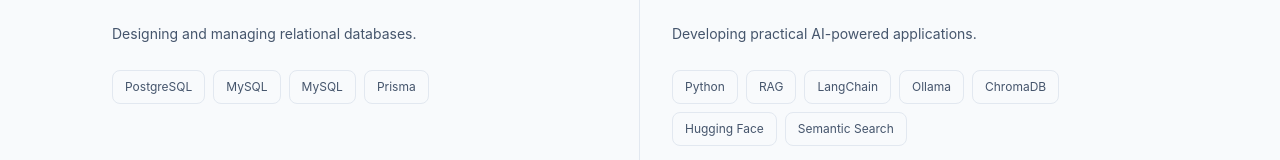
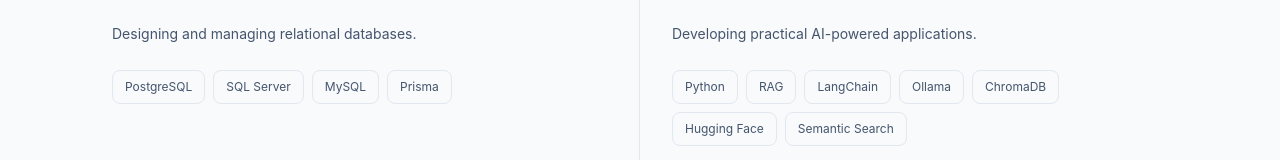
Before and after one commit to yossefabdelmoneim/yossef-showcase-portfolio, a React (Vite) app: page / in a window 1280 px wide. Shown: the part 2283-2443 px from the top of the page. Built offline with nearby package versions, Linux system fonts and the light colour scheme.

Commit message:
fix: update database technology from MySQL to SQL Server in skills.js

```diff
--- a/src/data/skills.js
+++ b/src/data/skills.js
@@ -28,7 +28,7 @@ export const skills = [
         description: "Designing and managing relational databases.",
         technologies: [
             "PostgreSQL",
-            "MySQL",
+            "SQL Server",
             "MySQL",
             "Prisma",
         ],
```
